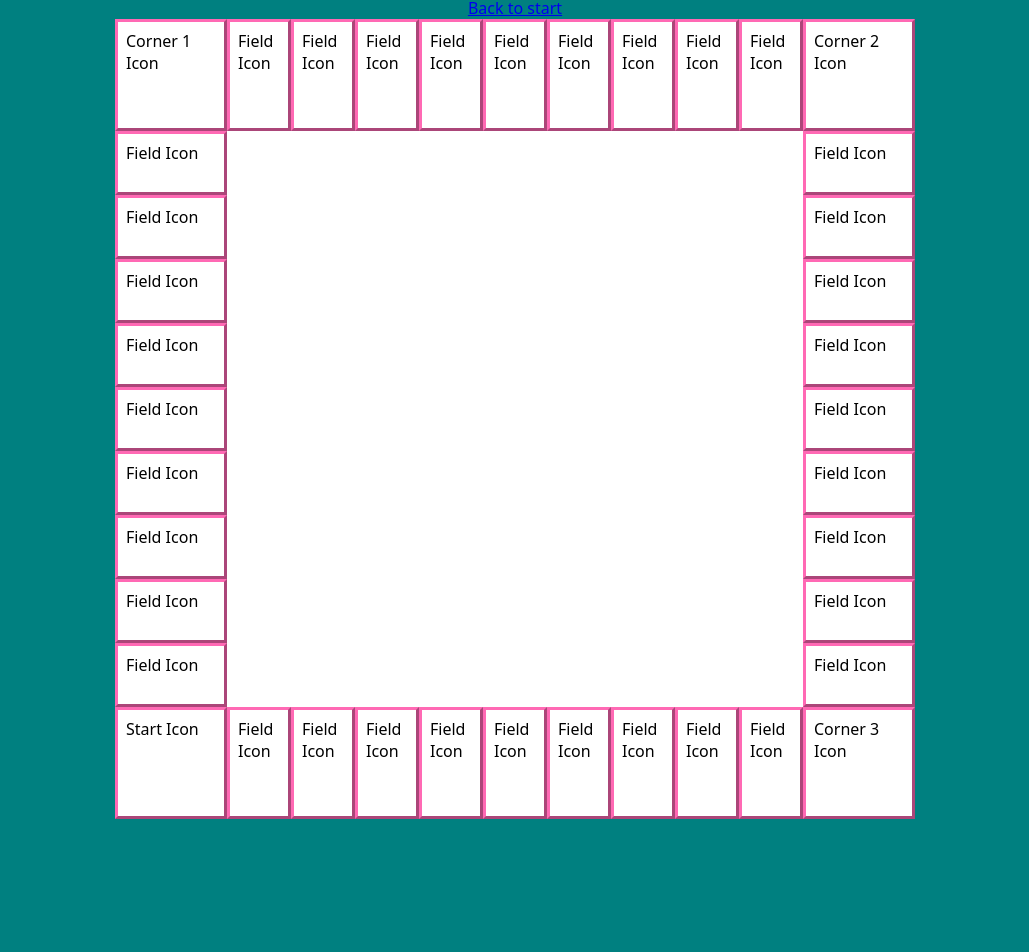
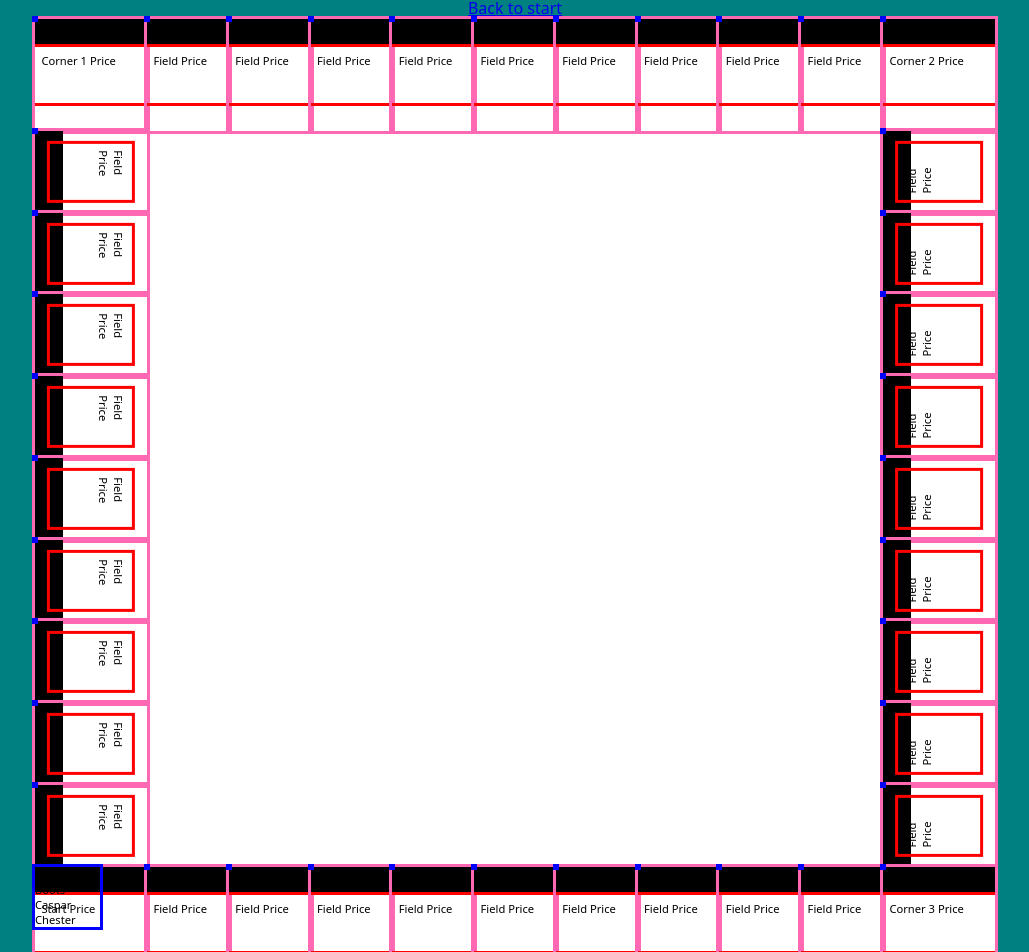
Before and after one commit to mbosselmann/pyropoly, a Next.js app: page /board in a window 1280 px wide. Shown: the part 205-1157 px from the top of the page, without its empty margins (125-1154 px from the left). Before the commit the page ends 1024 px from the top, so only its background shows below. Built offline with nearby package versions, Linux system fonts and the light colour scheme.

Commit message:
Update stylings

```diff
--- a/src/components/Board.tsx
+++ b/src/components/Board.tsx
@@ -8,13 +8,13 @@ export default function Board() {
 
   return (
     <Container>
-      <Panel fields={fields[0]} variant="horizontal" />
+      <Panel fields={fields[0]} variant="horizontal-top" />
       <Grid>
-        <Panel fields={fields[1]} variant="vertical" />
+        <Panel fields={fields[1]} variant="vertical-left" />
         <GameCenter />
-        <Panel fields={fields[2]} variant="vertical" />
+        <Panel fields={fields[2]} variant="vertical-right" />
       </Grid>
-      <Panel fields={fields[3]} variant="horizontal" />
+      <Panel fields={fields[3]} variant="horizontal-bottom" />
     </Container>
   );
 }
--- a/src/components/FieldItem.tsx
+++ b/src/components/FieldItem.tsx
@@ -1,18 +1,55 @@
-import styled from "styled-components";
+import styled, { css } from "styled-components";
 import GameFigure from "./GameFigure";
-import { useGameData } from "@/context";
 
 export default function FieldItem({
   name,
   fieldNumber,
+  variant,
 }: {
   name: string;
   fieldNumber: number;
+  variant: string;
 }) {
-  const { selectedPlayers } = useGameData();
+  const selectedPlayers = [
+    {
+      id: "1",
+      name: "Bailey",
+      playerLocation: 0,
+      isSelected: true,
+      isOpponent: false,
+      username: "Silent Parrot",
+      color: "#009efa",
+    },
+    {
+      id: "2",
+      name: "Boots",
+      playerLocation: 0,
+      isSelected: false,
+      isOpponent: true,
+    },
+    {
+      id: "3",
+      name: "Caspar",
+      playerLocation: 0,
+      isSelected: false,
+      isOpponent: true,
+    },
+    {
+      id: "5",
+      name: "Chester",
+      playerLocation: 0,
+      isSelected: false,
+      isOpponent: true,
+    },
+  ];
+
   return (
-    <ListItem>
-      {name} Icon
+    <ListItem variant={variant}>
+      <ColorBox />
+      <Name variant={variant}>
+        {name} <span>Price</span>
+      </Name>
+      <Wrapper>
         {selectedPlayers &&
           selectedPlayers
             .filter((player) => player.isSelected || player.isOpponent)
@@ -22,11 +59,53 @@ export default function FieldItem({
                   <GameFigure key={id} name={username ?? name} />
                 )
             )}
+      </Wrapper>
     </ListItem>
   );
 }
 
-const ListItem = styled.li`
-  border: outset hotpink;
-  padding: 0.5rem;
+const ListItem = styled.li<{ variant: string }>`
+  outline: 3px solid hotpink;
+  display: grid;
+  position: relative;
+  ${({ variant }) =>
+    (variant === "horizontal-top" || variant === "horizontal-bottom") &&
+    css`
+      grid-template-rows: 1fr 2fr 1fr;
+    `}
+
+  ${({ variant }) =>
+    (variant === "vertical-right" || variant === "vertical-left") &&
+    css`
+      grid-template-columns: 1fr 2fr 1fr;
+    `}
 `;
+
+const Name = styled.p<{ variant: string }>`
+  outline: 3px solid red;
+  padding: 0.4rem;
+  word-wrap: break-word;
+  white-space: normal;
+  margin: 0;
+
+  ${({ variant }) =>
+    variant === "vertical-left" &&
+    css`
+      transform: rotate(90deg);
+    `}
+
+  ${({ variant }) =>
+    variant === "vertical-right" &&
+    css`
+      transform: rotate(270deg);
+    `}
+`;
+
+const Wrapper = styled.div`
+  outline: 3px solid blue;
+  position: absolute;
+`;
+
+const ColorBox = styled.div`
+  background-color: black;
+`;
--- a/src/components/Panel.tsx
+++ b/src/components/Panel.tsx
@@ -16,6 +16,7 @@ export default function Panel({ fields, variant }: PanelProps) {
           key={field.id}
           name={field.name}
           fieldNumber={field.fieldNumber}
+          variant={variant}
         />
       ))}
     </List>
@@ -30,14 +31,15 @@ const List = styled.ul.attrs({
   margin: 0;
   list-style: none;
   word-break: break-word;
+  font-size: 0.7rem;
   ${({ variant }) =>
-    variant === "vertical" &&
+    (variant === "vertical-left" || variant === "vertical-right") &&
     css`
       width: var(--field-size);
       grid-template-rows: repeat(9, 1fr);
     `}
   ${({ variant }) =>
-    variant === "horizontal" &&
+    (variant === "horizontal-top" || variant === "horizontal-bottom") &&
     css`
       height: var(--field-size);
       grid-template-columns: var(--field-size) repeat(9, 1fr) var(--field-size);
--- a/src/types/Field.tsx
+++ b/src/types/Field.tsx
@@ -3,4 +3,5 @@ export type Field = {
   fieldNumber: number;
   name: string;
   message: string;
+  type: string;
 };
--- a/styles.tsx
+++ b/styles.tsx
@@ -3,7 +3,7 @@ import { createGlobalStyle } from "styled-components";
 export default createGlobalStyle`
  :root {
   --field-size: 7rem;
-  --board-size: 50rem;
+  --board-size: 60rem;
  }
 
 
```
Lines whose indentation alone changed are shown as unchanged.
